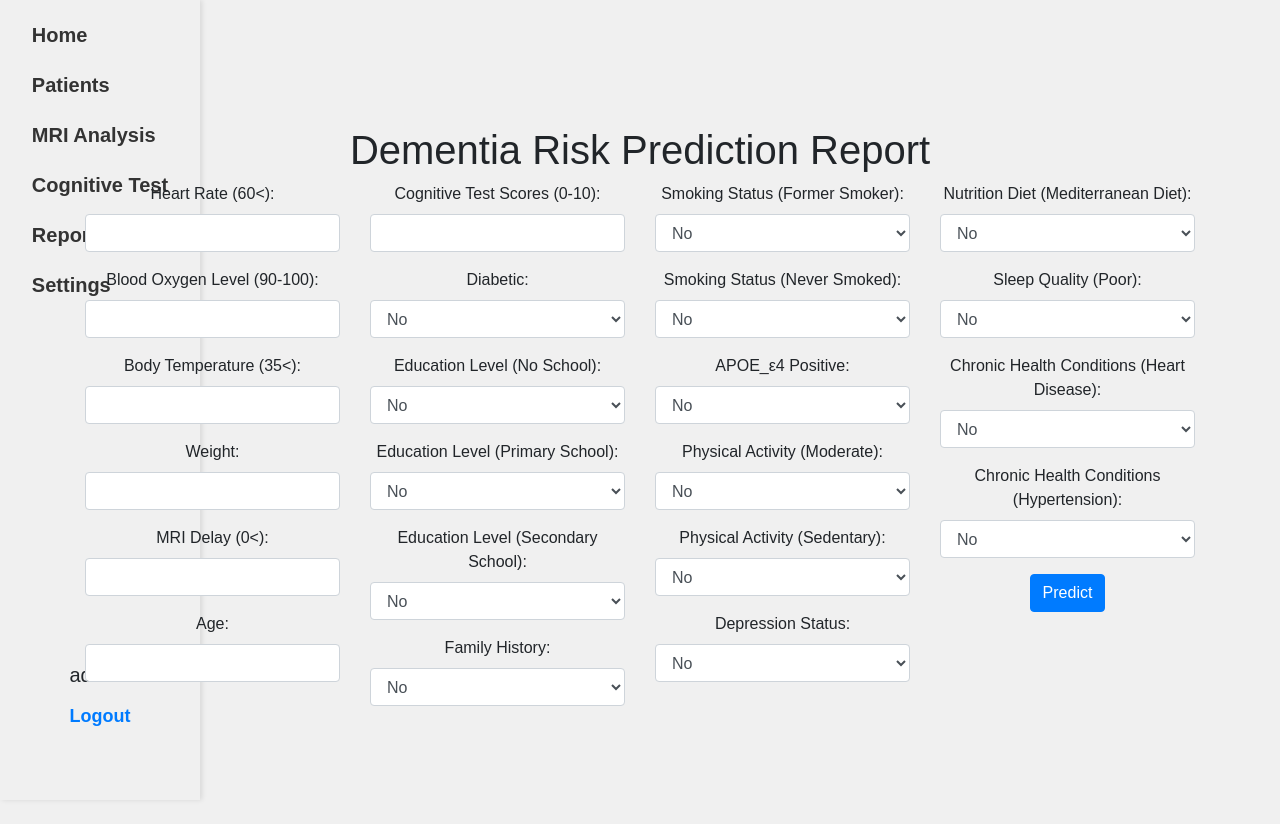
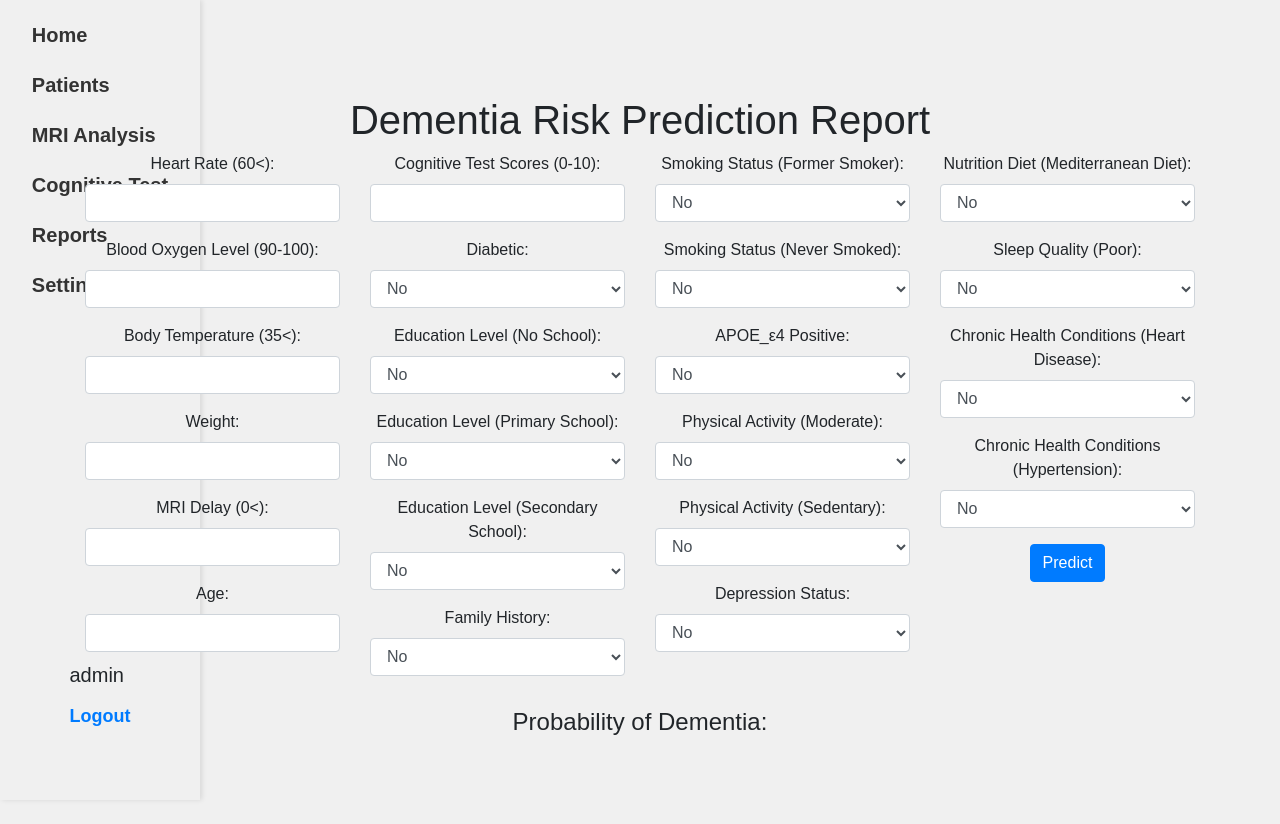
Before and after one commit to boss2256/Dementia-AI-Detection, a Flask app: page /admin_reports in a window 1280 px wide. Run offline with Flask 3, Linux system fonts and the light colour scheme; a user stored in the database is signed in; some libraries are stand-ins or nearby versions.

Commit message:
added probability scores

```diff
--- a/app.py
+++ b/app.py
@@ -40,6 +40,9 @@
 model_path = os.path.join(os.path.dirname(__file__), 'models', 'tuned_model.h5')
 model = load_model(model_path)
 
+import numpy as np
+
+
 @app.route('/predict', methods=['POST'])
 @login_required  # Add appropriate authentication/authorization checks
 def predict():
@@ -52,17 +55,17 @@
 
         # Make predictions on the user input data
         predictions_prob = model.predict(user_input_df)
-        predictions = (predictions_prob > 0.5).astype(int).flatten()
-        predictions = predictions.tolist()  # Convert to regular Python list
 
-        # Return the prediction result as JSON
-        return jsonify({'prediction': predictions[0]})
+        # Assuming the model is for binary classification
+        probability = predictions_prob[0]  # Probability of the positive class
+        prediction = 1 if probability > 0.5 else 0  # Convert probability to binary prediction
+
+        # Convert probability from ndarray to Python list
+        probability = probability.tolist()
+
+        # Return the prediction result and probability as JSON
+        return jsonify({'prediction': prediction, 'probability': probability})
     return jsonify({'error': 'Invalid request method'})
-
-
-
-
-
 
 
 @login_manager.user_loader
--- a/templates/admin/admin_reports.html
+++ b/templates/admin/admin_reports.html
@@ -186,6 +186,15 @@
             <!-- Result will be displayed here -->
         </div>
     </div>
+
+    <!-- Probability display section -->
+    <div id="probability-section" class="row mt-3">
+        <div class="col-12">
+            <h4 class="text-left">Probability of Dementia:</h4>
+            <p id="probability-value"></p>
+        </div>
+    </div>
+
 </div>
 
 <!-- Bootstrap JS and jQuery -->
@@ -229,7 +238,7 @@
             headers: {
                 'Content-Type': 'application/json',
             },
-            body: JSON.stringify(user_input), // Send user_input directly,
+            body: JSON.stringify(user_input),
         })
         .then(response => response.json())
         .then(data => {
@@ -240,6 +249,12 @@
             } else {
                 predictionResult.innerHTML = `<span class="low-risk">Prediction: Low Risk of Dementia</span>`;
             }
+
+            // Display the probability
+            const probabilitySection = document.getElementById('probability-section');
+            const probabilityValue = document.getElementById('probability-value');
+            probabilityValue.innerText = `Probability: ${data.probability[0].toFixed(4)}`; // Assuming probability is an array containing a single value
+            probabilitySection.style.display = 'block'; // Show the probability section
         });
     }
 </script>
```
Lines whose indentation alone changed are shown as unchanged.
